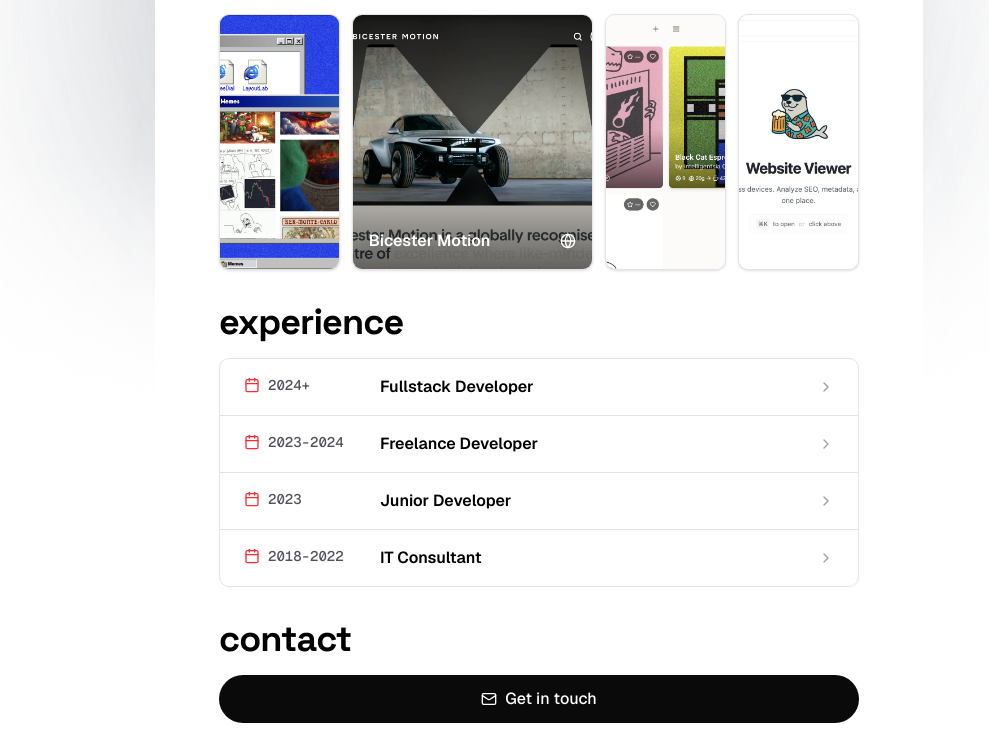
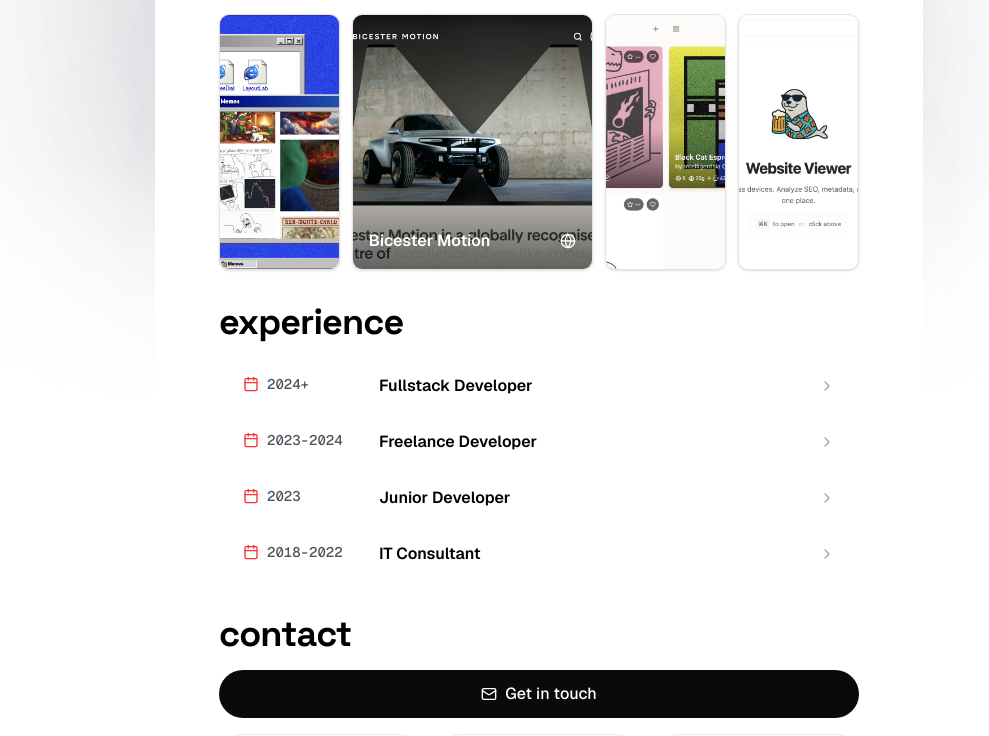
Before and after one commit to chriscodingxyz/next16, a Next.js app: page / in a window 1280 px wide. Shown: the part 385-1121 px from the top of the page, without its empty margins (101-1090 px from the left). Built offline with nearby package versions, Linux system fonts and the light colour scheme.

Commit message:
style: no borders experience

```diff
--- a/app/page.tsx
+++ b/app/page.tsx
@@ -423,7 +423,7 @@ export default function Home() {
           <h2 className='text-3xl md:text-4xl font-bold font-space-grotesk text-black tracking-tight'>
             experience
           </h2>
-          <div className='border border-zinc-200 divide-y divide-zinc-200 rounded-lg bg-white overflow-hidden'>
+          <div className=' bg-white overflow-hidden'>
             {/* Fullstack Developer */}
             <div
               className='group relative py-3 px-4 md:py-4 md:px-6 transition-all duration-300 hover:bg-zinc-50 cursor-pointer'
```
